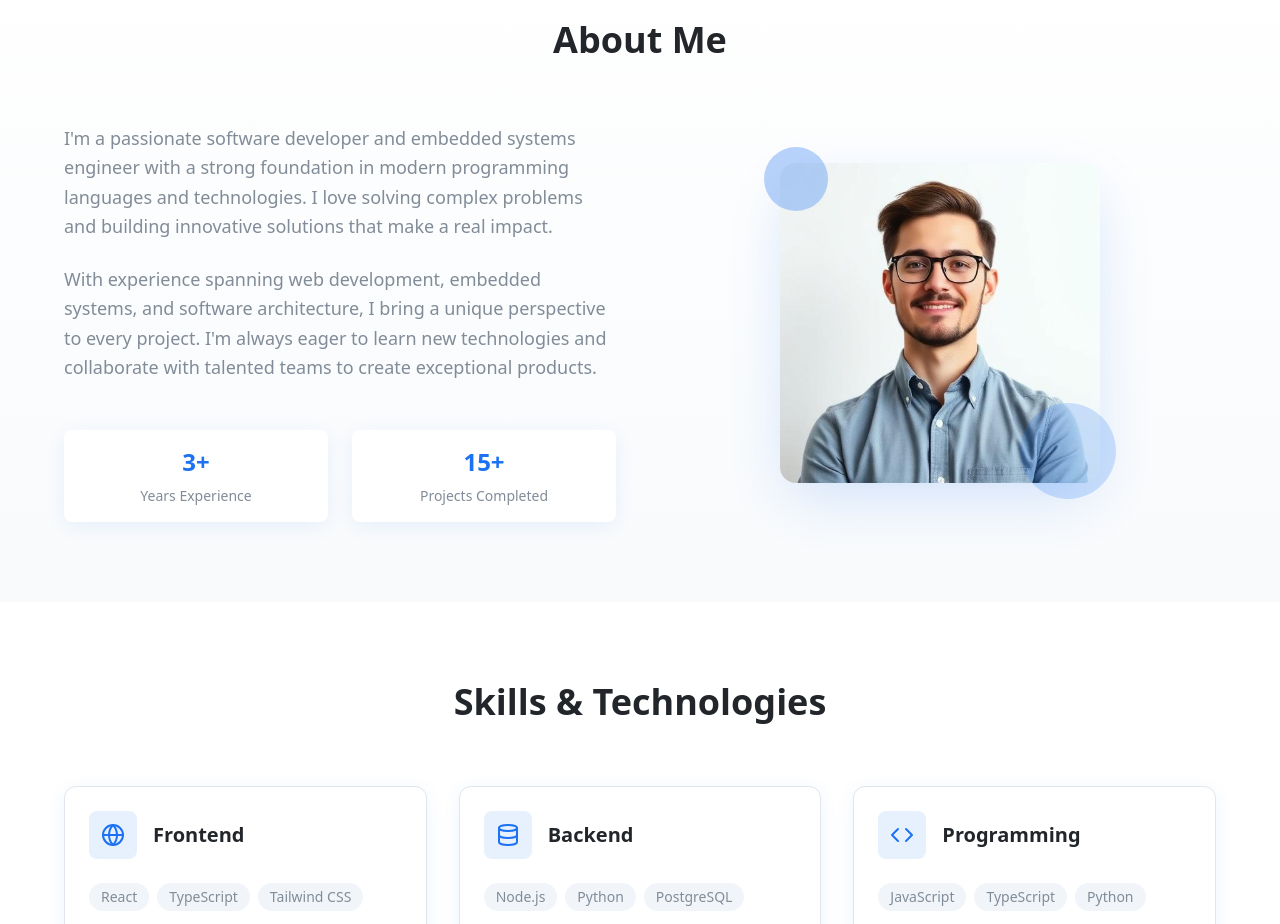
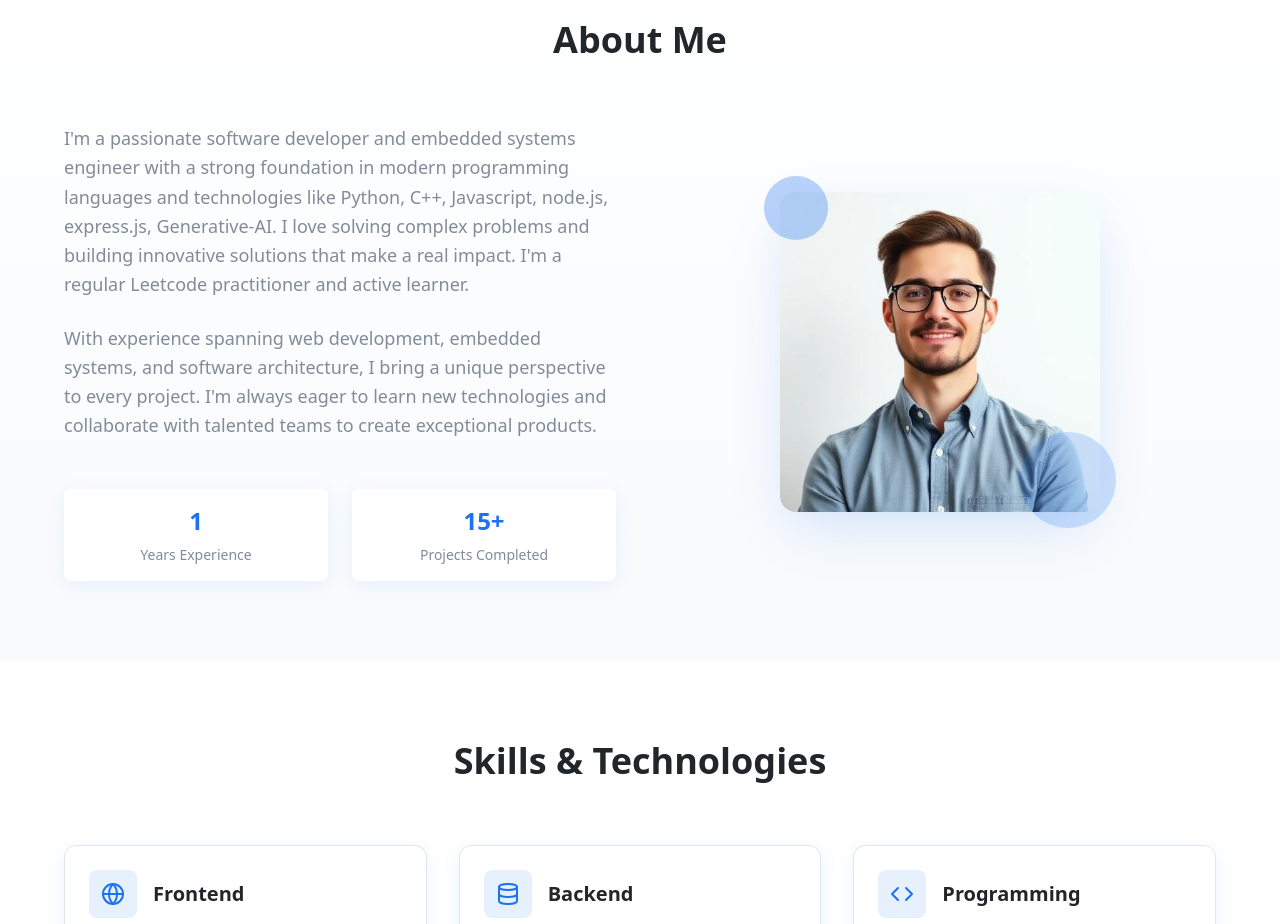
Before and after one commit to KIMARIYOGESH/port-weave-pro, a React (Vite) app: page / in a window 1280 px wide. Shown: the part 860-1784 px from the top of the page. Built offline with nearby package versions, Linux system fonts and the light colour scheme.

Commit message:
Update AboutSection.tsx

```diff
--- a/src/components/Portfolio/AboutSection.tsx
+++ b/src/components/Portfolio/AboutSection.tsx
@@ -13,8 +13,8 @@ const AboutSection = () => {
             <div className="space-y-6">
               <p className="text-lg text-muted-foreground leading-relaxed">
                 I'm a passionate software developer and embedded systems engineer with a strong foundation in
-                modern programming languages and technologies. I love solving complex problems and building
-                innovative solutions that make a real impact.
+                modern programming languages and technologies like Python, C++, Javascript, node.js, express.js, Generative-AI. I love solving complex problems and building
+                innovative solutions that make a real impact. I'm a regular Leetcode practitioner and active learner.
               </p>
 
               <p className="text-lg text-muted-foreground leading-relaxed">
@@ -25,7 +25,7 @@ const AboutSection = () => {
 
               <div className="grid grid-cols-2 gap-6 pt-6">
                 <div className="text-center p-4 bg-card rounded-lg shadow-soft">
-                  <div className="text-2xl font-bold text-primary mb-2">3+</div>
+                  <div className="text-2xl font-bold text-primary mb-2">1</div>
                   <div className="text-sm text-muted-foreground">Years Experience</div>
                 </div>
                 <div className="text-center p-4 bg-card rounded-lg shadow-soft">
```
